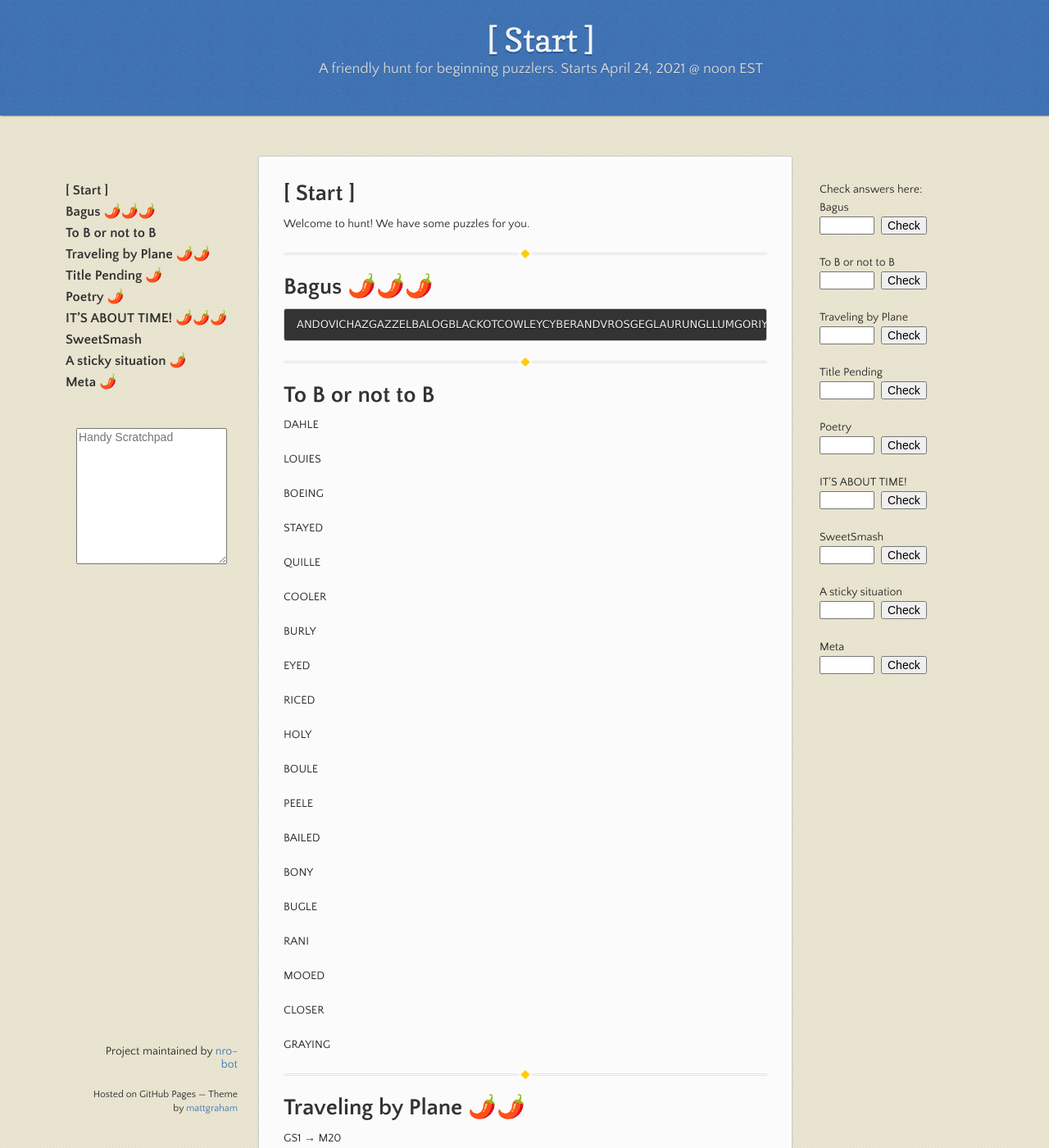
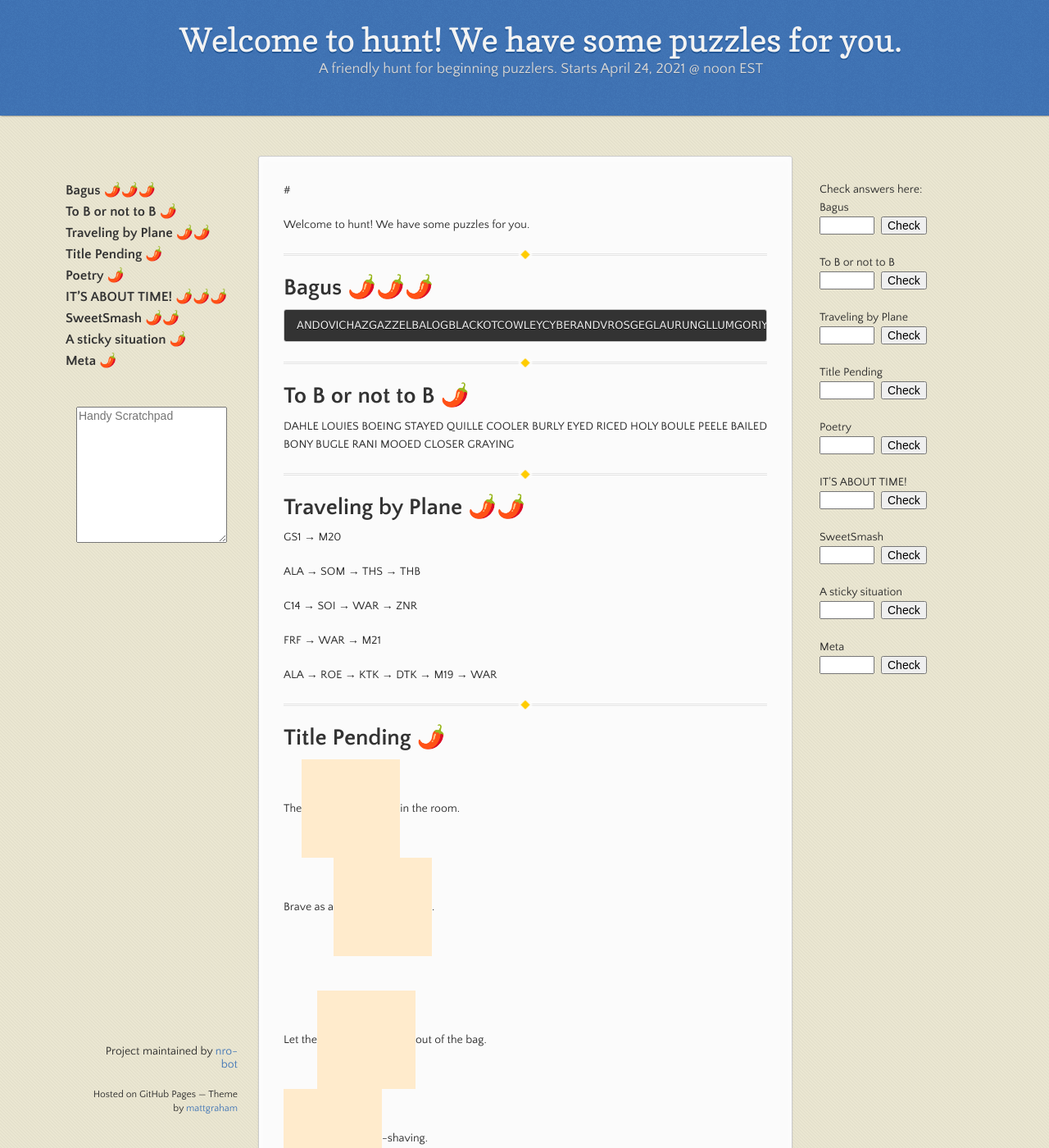
Before and after one commit to nro-bot/aprilhunt, a Jekyll site: the page built from Welcome to mini hunt!.md, in a window 1280 px wide and 1400 px high. Shown: the whole window at 82% size. Built offline with Jekyll 4.4.1, drawn with Linux system fonts in a browser that asks for light colours; our own code applies the rules of GitHub Pages for plain Markdown files; some of the changed text lies outside the part shown.

Commit message:
Revert "Add images to untitled animal puzzle"
This reverts commit 09b89d63db74a41cea9cde76b59a65560ffe6543.

```diff
--- a/Welcome to mini hunt!.md
+++ b/Welcome to mini hunt!.md
@@ -2,7 +2,7 @@
 layout: puzzlepage
 ---
 
-# [ Start ]
+#
 
 Welcome to hunt! We have some puzzles for you.
 
@@ -24,44 +24,26 @@ ANDOVICHAZGAZZELBALOGBLACKOTCOWLEYCYBERANDVROSGEGLAURUNGLLUMGORIYLIZZARDLMIALUIF
 
 * * *
 
-# To B or not to B
+# To B or not to B 🌶️
 
 DAHLE
-
 LOUIES
-
 BOEING
-
 STAYED
-
 QUILLE
-
 COOLER
-
 BURLY
-
 EYED
-
 RICED
-
 HOLY
-
 BOULE
-
 PEELE
-
 BAILED
-
 BONY
-
 BUGLE
-
 RANI
-
 MOOED
-
 CLOSER
-
 GRAYING
 
 * * *
@@ -89,43 +71,43 @@ ALA → ROE → KTK → DTK → M19 → WAR
 
 
   <div class='joeri'>
-    The <img src="{{site.baseurl}}/assets/images/animal01.png"> in the room.
+    The <img src="{{site.baseurl}}/assets/images/placeholder.png"> in the room.
    </div>
   <div class='joeri'>
-    Brave as a <img src="{{site.baseurl}}/assets/images/animal02.png">.
+    Brave as a <img src="{{site.baseurl}}/assets/images/placeholder.png">.
   </div>
 
   <br>
 
   <div class='joeri'>
-    Let the <img src="{{site.baseurl}}/assets/images/animal03.png"> out of the bag.
+    Let the <img src="{{site.baseurl}}/assets/images/placeholder.png"> out of the bag.
   </div>
   <div class='joeri'>
-    <img src="{{sites.baseurl}}/assets/images/animal04.png">-shaving.
+    <img src="{{sites.baseurl}}/assets/images/placeholder.png">-shaving.
   </div>
 
   <br>
 
   <div class='joeri'>
-    Blind as a <img src="{{site.baseurl}}/assets/images/animal05.png"> .
+    Blind as a <img src="{{site.baseurl}}/assets/images/placeholder.png"> .
   </div>
   <div class='joeri'>
-    The <img src="{{site.baseurl}}/assets/images/animal06.png">  around one’s neck.
+    The <img src="{{site.baseurl}}/assets/images/placeholder.png">  around one’s neck.
   </div>
   <div class='joeri'>
-    Busy as a <img src="{{site.baseurl}}/assets/images/animal07.png"> .
+    Busy as a <img src="{{site.baseurl}}/assets/images/placeholder.png"> .
   </div>
 
   <br>
 
   <div class='joeri'>
-    To <img src="{{site.baseurl}}/assets/images/animal08.png">  out of something.
+    To <img src="{{site.baseurl}}/assets/images/placeholder.png">  out of something.
   </div>
   <div class='joeri'>
-    Like a <img src="{{site.baseurl}}/assets/images/animal09.png">  out of water.
+    Like a <img src="{{site.baseurl}}/assets/images/placeholder.png">  out of water.
   </div>
   <div class='joeri'>
-   Quitting cold <img src="{{site.baseurl}}/assets/images/animal10.png"> .
+   Quitting cold <img src="{{site.baseurl}}/assets/images/placeholder.png"> .
   </div>
 
   <br>
@@ -177,7 +159,8 @@ Whom Chris, Zoe, Dave, Vin and Bradley portray, for short (9)
 
 * * *
 
-# SweetSmash
+# SweetSmash 🌶️🌶️
+
 
 |:---|:
 | I | M | O | C | E | V | O | R | H |
```
